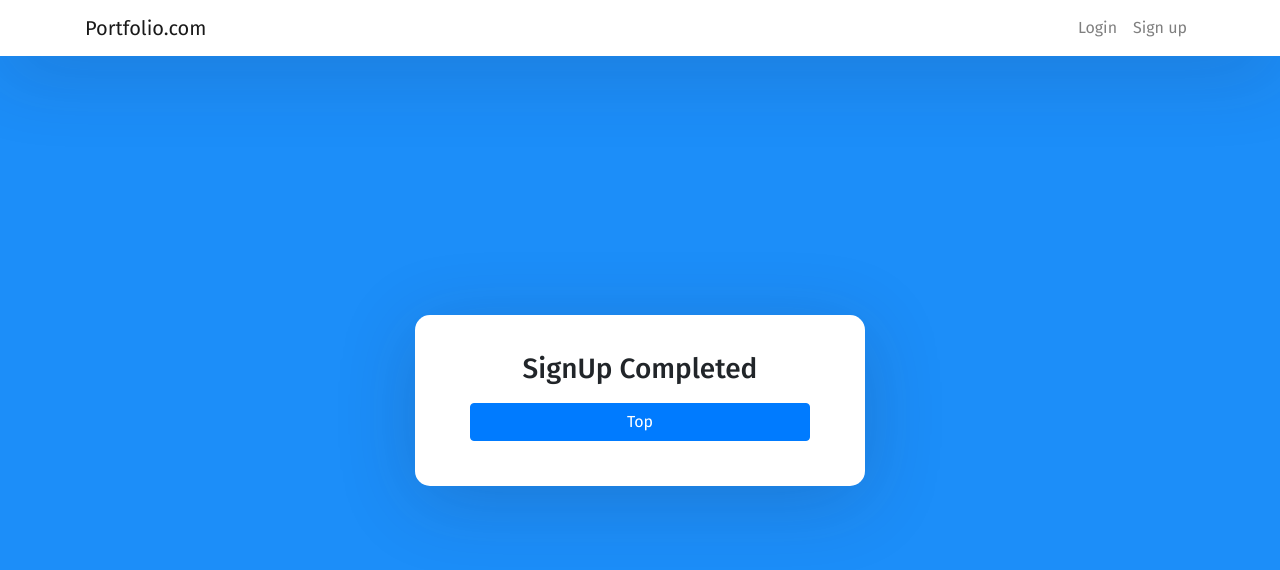
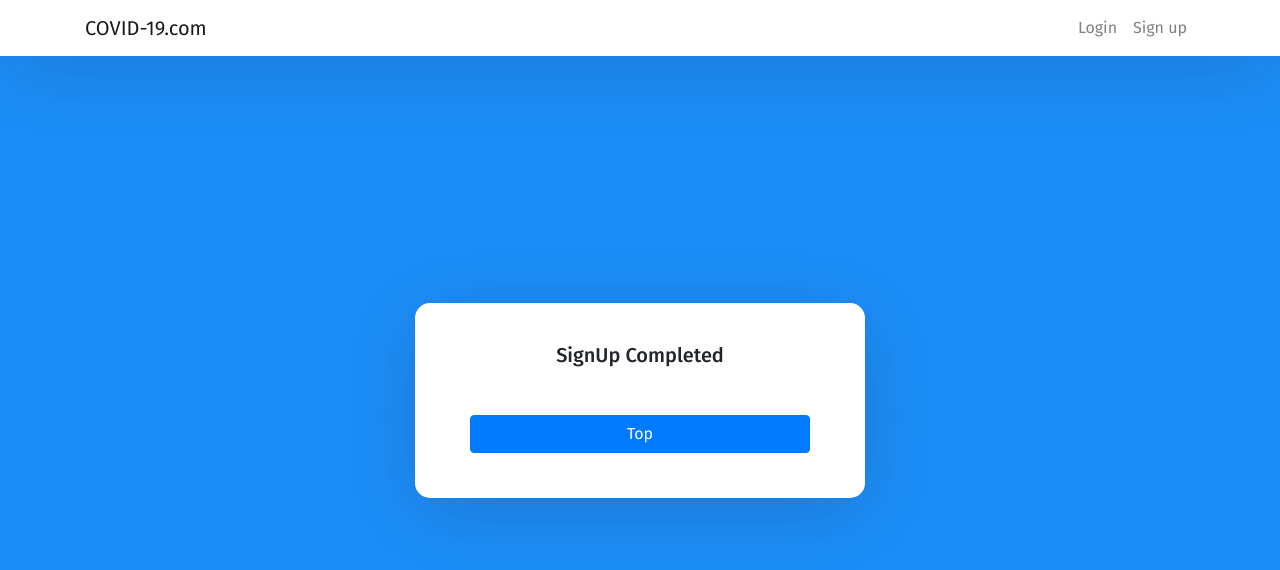
Before and after one commit to twentybottles/COVID19_Frontend, a React (Create React App) app: page /signup-complete in a window 1280 px wide. Shown: the top 570 px of the page. Built offline with nearby package versions, Linux system fonts and the light colour scheme.

Commit message:
login info to localstrage

```diff
--- a/src/LoginController.js
+++ b/src/LoginController.js
@@ -15,7 +15,7 @@ const LoginController = () => {
     <div className="App">
       <nav className="navbar navbar-expand-lg navbar-light fixed-top">
         <div className="container">
-          <Link className="navbar-brand" to={"/"}>Portfolio.com</Link>
+          <Link className="navbar-brand" to={"/"}>COVID-19.com</Link>
           <div className="collapse navbar-collapse" id="navbarTogglerDemo02">
             <ul className="navbar-nav ml-auto">
               <li className="nav-item">
--- a/src/components/forgotPasswordComplete.component.js
+++ b/src/components/forgotPasswordComplete.component.js
@@ -8,8 +8,8 @@ const ForgotPasswordComplete = props => {
   } = props;
   return (
     <div className="mx-auto">
-        <h3>Sent Email</h3>
         <Form className="text-left" onSubmit={handleSubmit}>
+            <h5 className="text-center mb-5">Your message has been sent</h5>
             <Button type="submit" className="btn-block" color="primary">Top</Button>
         </Form>
     </div>
--- a/src/components/login.component.js
+++ b/src/components/login.component.js
@@ -22,26 +22,28 @@ const Login = props => {
         <Form className="text-left" onSubmit={handleSubmit}>
             <FormGroup className="form-group">
                 <Label for="myUsername">Username</Label>
-                <Field type="email" name="myUsername" className="form-control" autoComplete="email" placeholder="Enter email" valid={dirty && !errors.myUsername} invalid={touched.myUsername && !!errors.myUsername} />
+                <Field type="email" name="myUsername" className="form-control" autoComplete="email" placeholder="Enter email" />
                 {(touched.myUsername && errors.myUsername) ? <ErrorInnerMessage name="myUsername" /> : null}
             </FormGroup>
             <FormGroup className="form-group">
                 <Label for="myPassword">Password</Label>
-                <Field type="password" name="myPassword" className="form-control" placeholder="Enter password" valid={dirty && !errors.myPassword} invalid={touched.myPassword && !!errors.myPassword} />
+                <Field type="password" name="myPassword" className="form-control" placeholder="Enter password" />
                 <ErrorInnerMessage name="myPassword" />
             </FormGroup>
             <FormGroup className="form-group">
-                <Field type="checkbox" name="isAutoLogin" checked={values.isAutoLogin} />
+                <Field type="checkbox" name="isRememberMe" checked={values.isRememberMe} />
                 <Label for="autoLogin" className="ml-2">Remember me</Label>
             </FormGroup>
-            <Button type="submit" className="btn-block" color="primary" disabled={!dirty || isSubmitting}>Submit</Button>
+            <Button type="submit" className="btn-block" color="primary">Submit</Button>
         </Form>
         <p className="text-right"><Link to="/forgot-password">Forgot password</Link></p>
     </div>
   );
 };
 const MyEnhancedForm = withFormik({
-    mapPropsToValues: props => ({myUsername: '', myPassword: '', isAutoLogin: false}),
+    mapPropsToValues: props => ({myUsername: localStorage.getItem('MY_USERNAME'),
+                                 myPassword: localStorage.getItem('MY_PASSWORD'),
+                                 isRememberMe: localStorage.getItem('IsRememberMe')}),
     validationSchema: Yup.object().shape({
         myUsername: Yup.string().min(10, 'Username is too short')
                                 .max(30, 'Username is too long')
@@ -51,6 +53,15 @@ const MyEnhancedForm = withFormik({
                                 .required('myPassword is required')
     }),
     handleSubmit: (values, { props, setSubmitting }) => {
+        if(values.isRememberMe) {
+            localStorage.setItem('MY_USERNAME', values.myUsername);
+            localStorage.setItem('MY_PASSWORD', values.myPassword);
+            localStorage.setItem('IsRememberMe', true);
+        } else {
+            localStorage.setItem('MY_USERNAME', '');
+            localStorage.setItem('MY_PASSWORD', '');
+            localStorage.setItem('IsRememberMe', false);
+        }
         setSubmitting(false);
         // fetch('http://example.com',{
         //     method: "POST",
--- a/src/components/signup.component.js
+++ b/src/components/signup.component.js
@@ -65,7 +65,6 @@ const MyEnhancedForm = withFormik({
                                 .max(30, 'emailAddress is too long')
                                 .required('emailAddress is required'),
         password: Yup.string().min(8, 'password is too short')
-                                .max(10, 'password is too long')
                                 .required('password is required'),
         confirmPassword: Yup.string().oneOf([Yup.ref('password'), null], 'Passwords must match')
     }),
--- a/src/components/signupComplete.component.js
+++ b/src/components/signupComplete.component.js
@@ -8,8 +8,8 @@ const SignUpComplete = props => {
   } = props;
   return (
     <div className="mx-auto">
-        <h3>SignUp Completed</h3>
         <Form className="text-left" onSubmit={handleSubmit}>
+            <h5 className="text-center mb-5">SignUp Completed</h5>
             <Button type="submit" className="btn-block" color="primary">Top</Button>
         </Form>
     </div>
```
